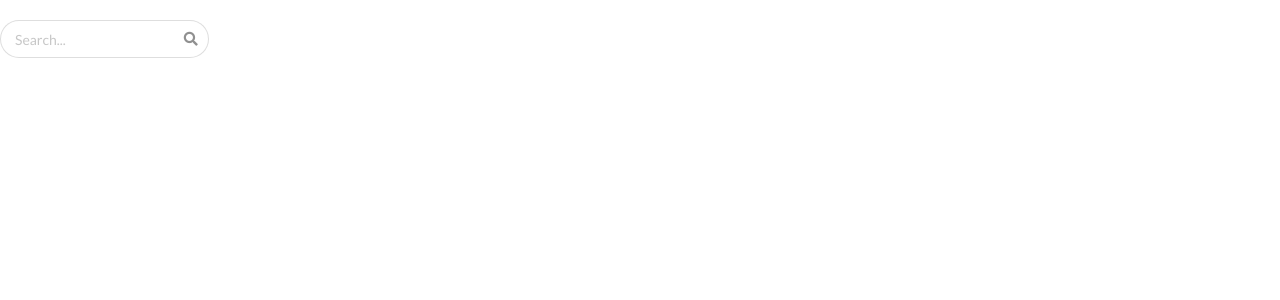
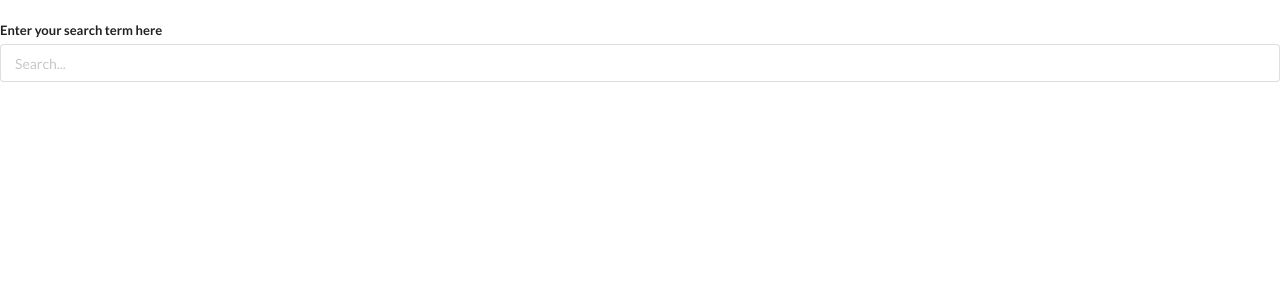
Before and after one commit to AshishKumar409/React-Widget, a React (Create React App) app: page / in a window 1280 px wide. Shown: the top 300 px of the page. Built offline with nearby package versions, Linux system fonts and the light colour scheme.

Commit message:
1 file modified

```diff
--- a/src/components/Search.js
+++ b/src/components/Search.js
@@ -40,7 +40,24 @@ const Search = () => {
 
   return (
     <React.Fragment>
-      <div className="ui search">
+      <div>
+        <div className="ui form">
+          <div className="field">
+            <label>Enter your search term here</label>
+            <input
+            className="input"
+            type="text"
+            value={term}
+            onChange={(e) => {
+              // console.log(e.target.value);
+              setTerm(e.target.value);
+            }}
+            placeholder="Search..."
+          />
+          </div>
+        </div>
+      </div>
+      {/* <div className="ui search">
         <div className="ui icon input">
           <input
             className="prompt"
@@ -55,7 +72,7 @@ const Search = () => {
           <i className="search icon"></i>
         </div>
         <div className="results"></div>
-      </div>
+      </div> */}
     </React.Fragment>
   );
 };
```
